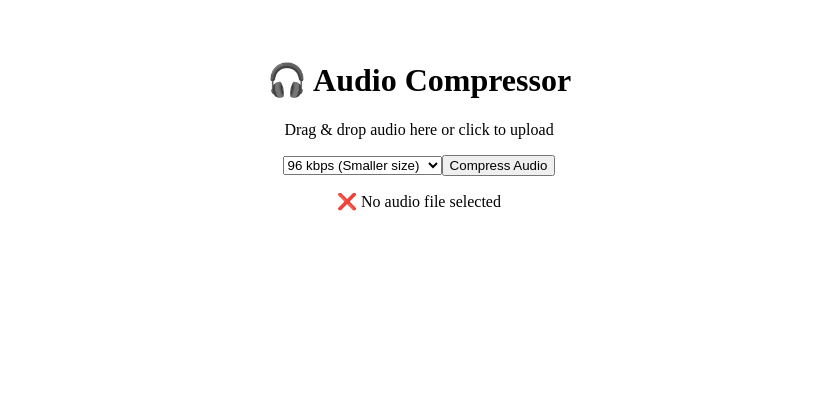
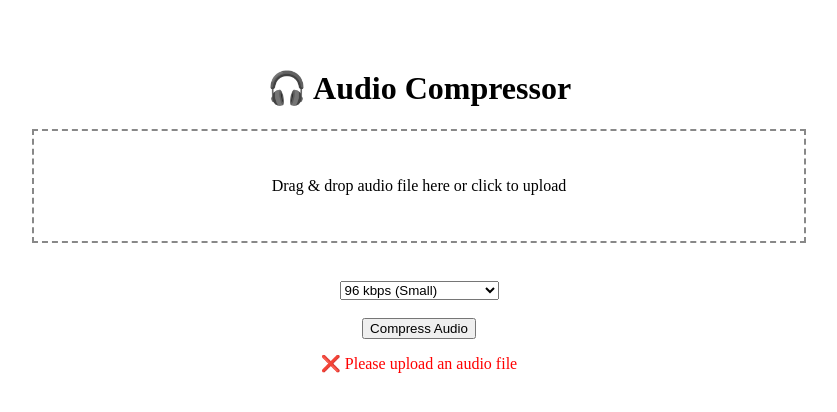
Before and after one commit to arishashiraz/Audio-website, a React (Vite) app in the folder react/audio-compressor-react/: page / in a window 1280 px wide. Both pictures are taken after a click on the button "Compress Audio". Shown: the top 412 px of the page, without its empty margins (221-1058 px from the left). Built offline with nearby package versions, Linux system fonts and the light colour scheme; no server answers.

Commit message:
404 handling

```diff
--- a/react/audio-compressor-react/src/App.jsx
+++ b/react/audio-compressor-react/src/App.jsx
@@ -1,52 +1,44 @@
 import { useState } from "react";
-import "./App.css";
-
-const API_URL = import.meta.env.VITE_API_URL;
 
 function App() {
   const [file, setFile] = useState(null);
   const [bitrate, setBitrate] = useState("96k");
   const [loading, setLoading] = useState(false);
   const [error, setError] = useState("");
-  const [success, setSuccess] = useState("");
   const [originalSize, setOriginalSize] = useState(null);
 
-  /* ================= FILE HANDLERS ================= */
+  // 🔥 IMPORTANT: Backend URL from Vercel env
+  const API_URL = import.meta.env.VITE_API_URL;
 
-  const handleFileSelect = (f) => {
-    if (!f) return;
+  const handleFileSelect = (e) => {
+    const selectedFile = e.target.files[0];
+    if (!selectedFile) return;
 
-    if (!f.type.startsWith("audio/")) {
-      setError("Please select an audio file");
-      return;
-    }
-
+    setFile(selectedFile);
+    setOriginalSize((selectedFile.size / (1024 * 1024)).toFixed(2));
     setError("");
-    setSuccess("");
-    setFile(f);
-    setOriginalSize((f.size / (1024 * 1024)).toFixed(2));
   };
 
   const handleDrop = (e) => {
     e.preventDefault();
-    handleFileSelect(e.dataTransfer.files[0]);
+    const droppedFile = e.dataTransfer.files[0];
+    if (!droppedFile) return;
+
+    setFile(droppedFile);
+    setOriginalSize((droppedFile.size / (1024 * 1024)).toFixed(2));
+    setError("");
   };
 
-  const handleDragOver = (e) => e.preventDefault();
-
-  /* ================= COMPRESS ================= */
-
-  const compressAudio = async () => {
+  const handleCompress = async () => {
     if (!file) {
-      setError("No audio file selected");
+      setError("Please upload an audio file");
       return;
     }
 
-    setLoading(true);
-    setError("");
-    setSuccess("");
+    try {
+      setLoading(true);
+      setError("");
 
-    try {
       const formData = new FormData();
       formData.append("audio", file);
       formData.append("bitrate", bitrate);
@@ -70,58 +62,70 @@ function App() {
       a.click();
       a.remove();
 
-      setSuccess("Compression successful! File downloaded.");
     } catch (err) {
-      console.error(err);
-      setError("Failed to fetch / compress audio");
+      setError("Failed to fetch (Backend/CORS issue)");
     } finally {
       setLoading(false);
     }
   };
 
-  /* ================= UI ================= */
-
   return (
-    <div className="app">
+    <div style={{ textAlign: "center", padding: "40px" }}>
       <h1>🎧 Audio Compressor</h1>
 
+      {/* DROP ZONE */}
       <div
-        className="drop-zone"
         onDrop={handleDrop}
-        onDragOver={handleDragOver}
+        onDragOver={(e) => e.preventDefault()}
+        style={{
+          border: "2px dashed #888",
+          padding: "30px",
+          margin: "20px auto",
+          width: "60%",
+          cursor: "pointer",
+        }}
         onClick={() => document.getElementById("fileInput").click()}
       >
         {file ? (
           <p>🎵 {file.name}</p>
         ) : (
-          <p>Drag & drop audio here or click to upload</p>
+          <p>Drag & drop audio file here or click to upload</p>
         )}
       </div>
 
+      {/* FILE INPUT (IMPORTANT FOR MOBILE) */}
       <input
         id="fileInput"
         type="file"
         accept="audio/*"
-        hidden
-        onChange={(e) => handleFileSelect(e.target.files[0])}
+        style={{ display: "none" }}
+        onChange={handleFileSelect}
       />
 
+      {/* BITRATE */}
+      <br />
       <select value={bitrate} onChange={(e) => setBitrate(e.target.value)}>
         <option value="64k">64 kbps (Very small)</option>
-        <option value="96k">96 kbps (Smaller size)</option>
+        <option value="96k">96 kbps (Small)</option>
         <option value="128k">128 kbps (Balanced)</option>
         <option value="192k">192 kbps (High quality)</option>
       </select>
 
-      <button onClick={compressAudio} disabled={loading}>
+      <br /><br />
+
+      {/* BUTTON */}
+      <button onClick={handleCompress} disabled={loading}>
         {loading ? "Compressing..." : "Compress Audio"}
       </button>
 
-      {error && <p className="error">❌ {error}</p>}
-      {success && <p className="success">✅ {success}</p>}
+      {/* ERROR */}
+      {error && <p style={{ color: "red", marginTop: "15px" }}>❌ {error}</p>}
 
+      {/* INFO */}
       {originalSize && (
-        <p className="info">📦 Original size: {originalSize} MB</p>
+        <p style={{ marginTop: "10px" }}>
+          📦 Original size: {originalSize} MB
+        </p>
       )}
     </div>
   );
```
